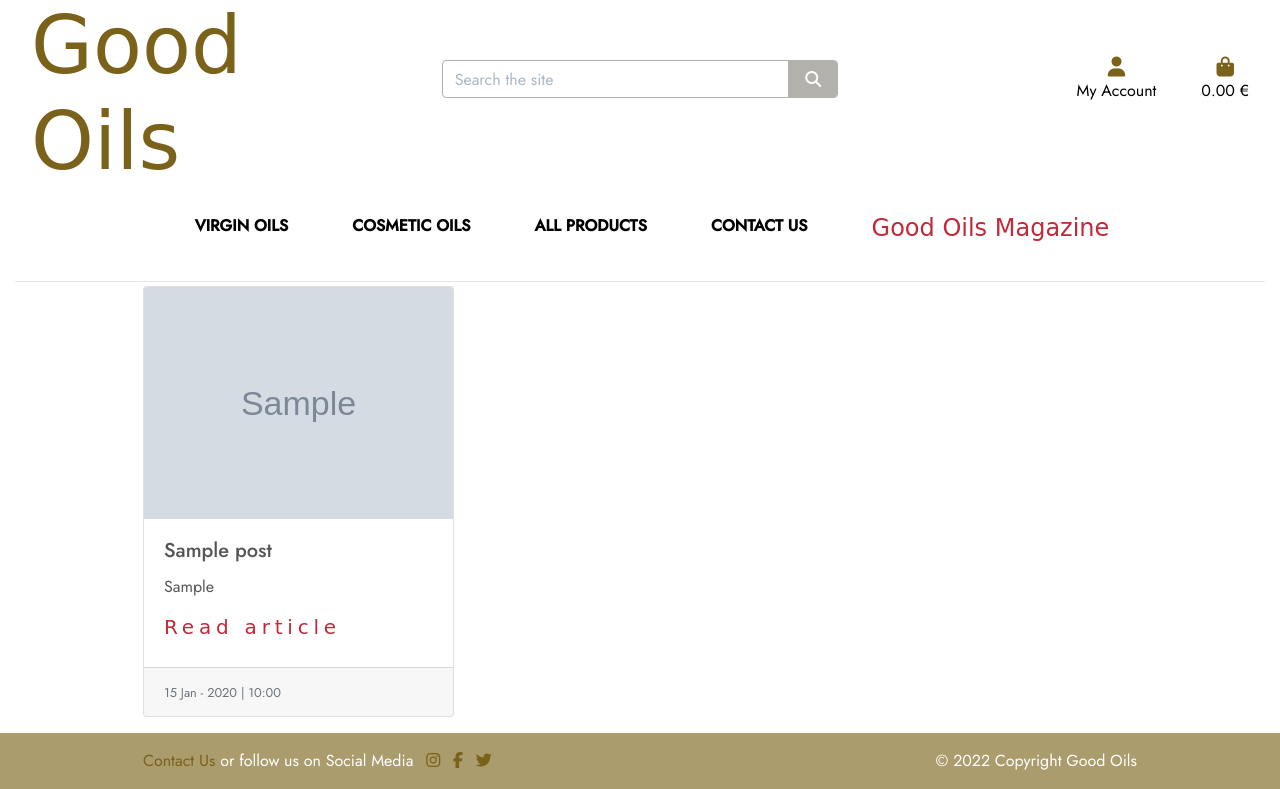
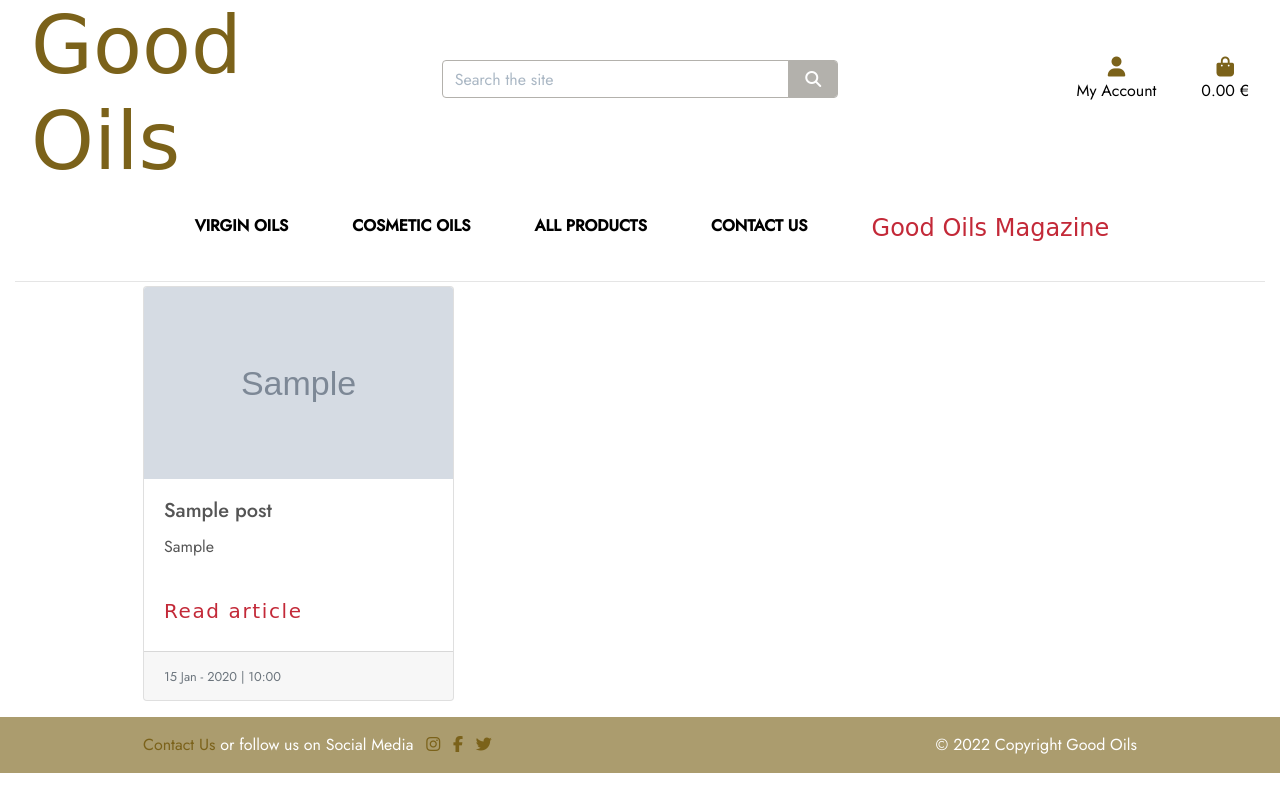
Before and after one commit to KamilaHase/MS4, a Django app: page /magazine/ in a window 1280 px wide. Shown: the part 48-837 px from the top of the page. Run offline with Django 3.2, Linux system fonts and the light colour scheme; tables that the repository leaves empty hold one stand-in row (values such as "Sample post"); grey boxes marked "Sample" are stand-in pictures; some libraries are stand-ins or nearby versions; some web fonts are replaced.

Commit message:
Corrected rendering magazine posts.

```diff
--- a/magazine/templates/magazine/magazine.html
+++ b/magazine/templates/magazine/magazine.html
@@ -47,8 +47,11 @@
                 <div class="card-body">
                     <h5 class="card-title">{{ post.title }}</h5>
                     <p class="card-text">{{ post.intro }}</p>
-                    <a href="{% url 'post_detail'  post.slug %}" class="logo-font-go-cursive button-magazine"><h5>Read article</h5></a>
+
                 </div>
+                <div class="card-body">
+                <a href="{% url 'post_detail'  post.slug %}" class="logo-font-go-cursive button-magazine mb-0"><h5>Read article</h5></a>
+            </div>
                 <div class="card-footer">
                     <small class="text-muted">{{ post.date_added | date:"d M - Y | h:i"}}</small>
                 </div>
--- a/reviews/templates/reviews/includes/reviews.html
+++ b/reviews/templates/reviews/includes/reviews.html
@@ -22,7 +22,7 @@
                             <div class="card-body">
                             {% if reviews %}
                                 {% for review in reviews %}
-                                    <h5 class="mb-0 fw-bold text-uppercase">{{ review.title }}</h5>
+                                    <h5 class="mb-0">{{ review.title }}</h5>
                                     {% if request.user.is_authenticated %}
                                         {% if request.user|lower == review.user|lower %}
                                             <span>
--- a/static/css/base.css
+++ b/static/css/base.css
@@ -50,7 +50,7 @@ body {
 .logo-font-go-cursive {
     font-family: 'Style Script', cursive;
     color: #c32938 !important;
-    letter-spacing: 0.3rem;
+    letter-spacing: 0.1rem;
 }
 
 .main-logo-link {
@@ -485,8 +485,7 @@ input[name='q']::placeholder {
 }
 
 .card-img-top-mgo {
-
-    -o-object-fit: contain;
-       object-fit: contain;
-    z-index: -1;
+    width: 100%;
+    height: 15vw;
+    object-fit: cover;
 }
```
Also changed, not shown: magazine/templates/magazine/post_detail.html (+6 -4 lines), README.md, 1 other file.
